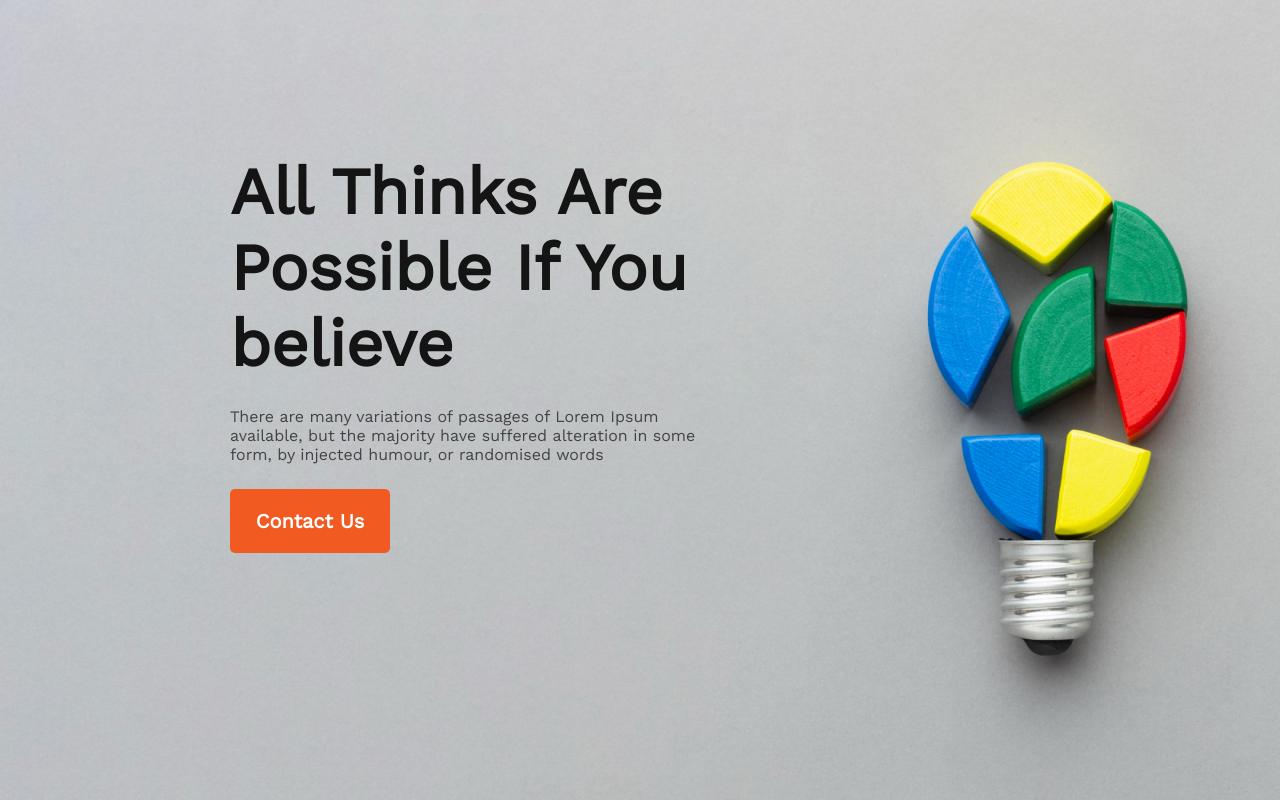
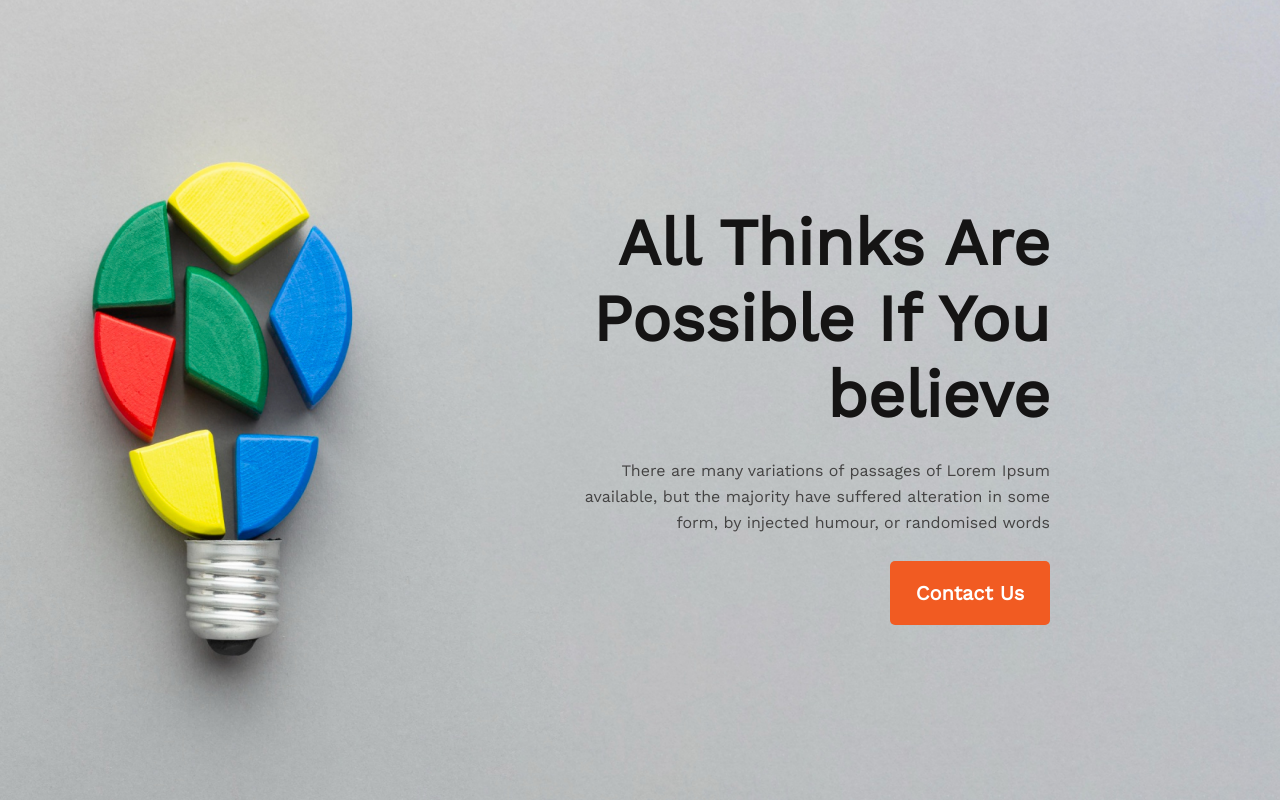
Before and after one commit to khandaker-md-yasin-arafat/new_year_new_me, a plain HTML site: page index.html in a window 1280 px wide. Shown: the top 800 px of the page. Drawn offline with nearby package versions, Linux system fonts and the light colour scheme.

Commit message:
finally completed

```diff
--- a/styles/main.css
+++ b/styles/main.css
@@ -39,15 +39,16 @@ header {
     height: 809px;
     background-repeat: no-repeat;
     background-size: 100% 100%;
-    transform: scaleX(-1);
     margin-bottom: 150px;
 }
 
 /* banner part styles */
 .banner-details {
-    transform: scaleX(-1);
-    padding-top: 12%;
-    padding-left: 230px;
+    padding-top: 205px;
+    padding-right: 230px;
+    position: absolute;
+    right: 0;
+    text-align: right;
 }
 
 .banner-title {
@@ -64,6 +65,8 @@ header {
     color: #444343;
     width: 494px;
     margin-bottom: 25px;
+    line-height: 26px;
+    padding-left: 31px;
 }
 
 .banner-btn {
@@ -228,7 +231,7 @@ footer {
 
 .footer-content {
     display: flex;
-    padding: 200px 0;
+    padding: 120px 0;
     justify-content: space-between;
 }
 
```
